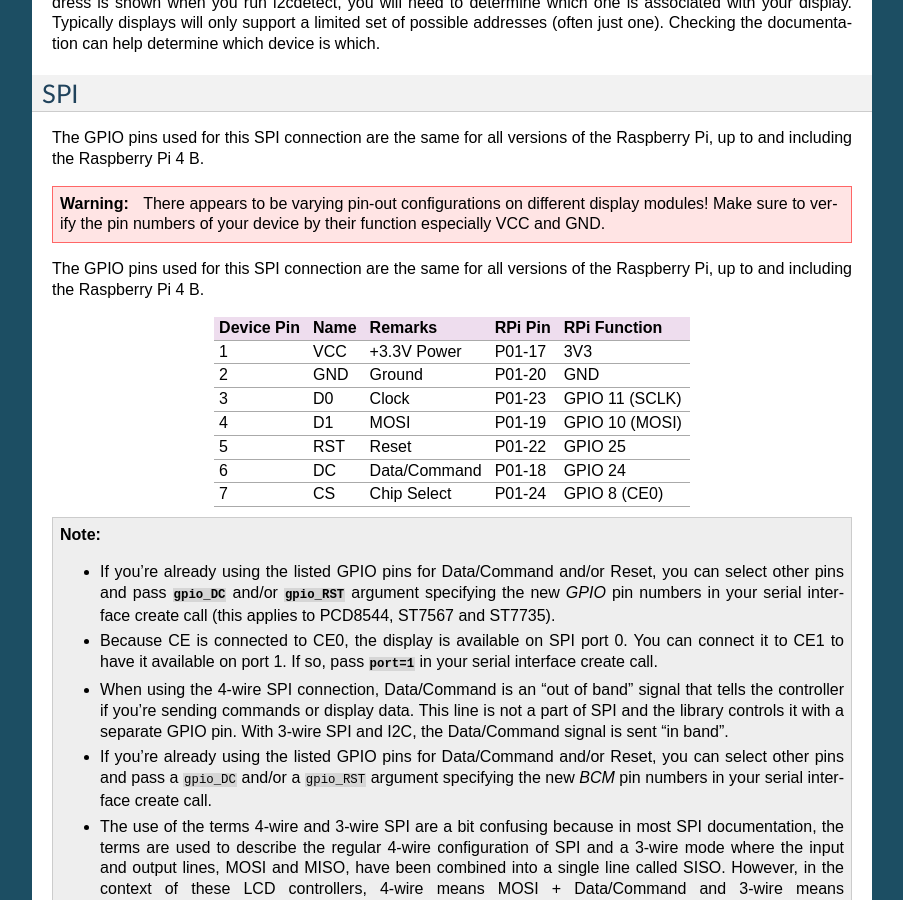
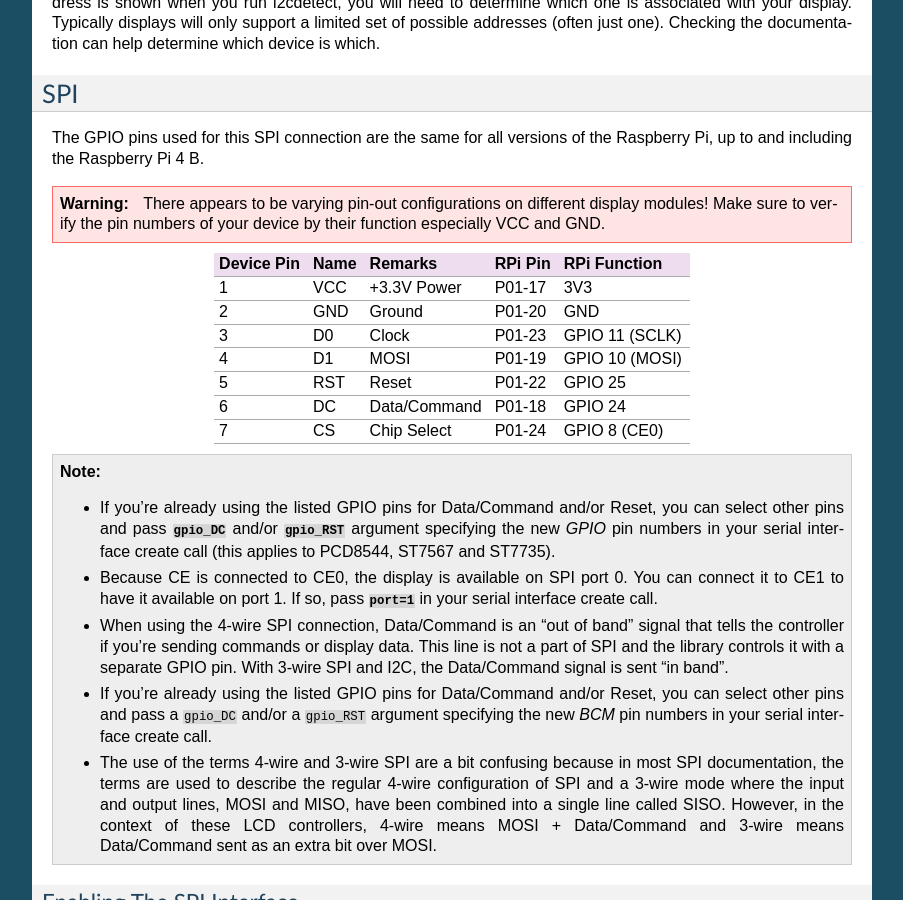
Before and after one commit to rm-hull/luma.lcd, a Sphinx documentation site: the page built from doc/hardware.rst, in a window 1280 px wide and 900 px high, scrolled down 2833 px. Shown: the whole window, without its empty margins (198-1101 px from the left). Built offline with Sphinx 7.4.7, drawn with Linux system fonts in a browser that asks for light colours; the version number could not be read and is left out.

Commit message:
remove duplicate paragraph

```diff
--- a/doc/hardware.rst
+++ b/doc/hardware.rst
@@ -162,9 +162,6 @@ Raspberry Pi, up to and including the Raspberry Pi 4 B.
    There appears to be varying pin-out configurations on different display
    modules!  Make sure to verify the pin numbers of your device by their function
    especially VCC and GND.
-
-The GPIO pins used for this SPI connection are the same for all versions of the
-Raspberry Pi, up to and including the Raspberry Pi 4 B.
 
 ========== ====== ============ ======== ==============
 Device Pin Name   Remarks      RPi Pin  RPi Function
```
